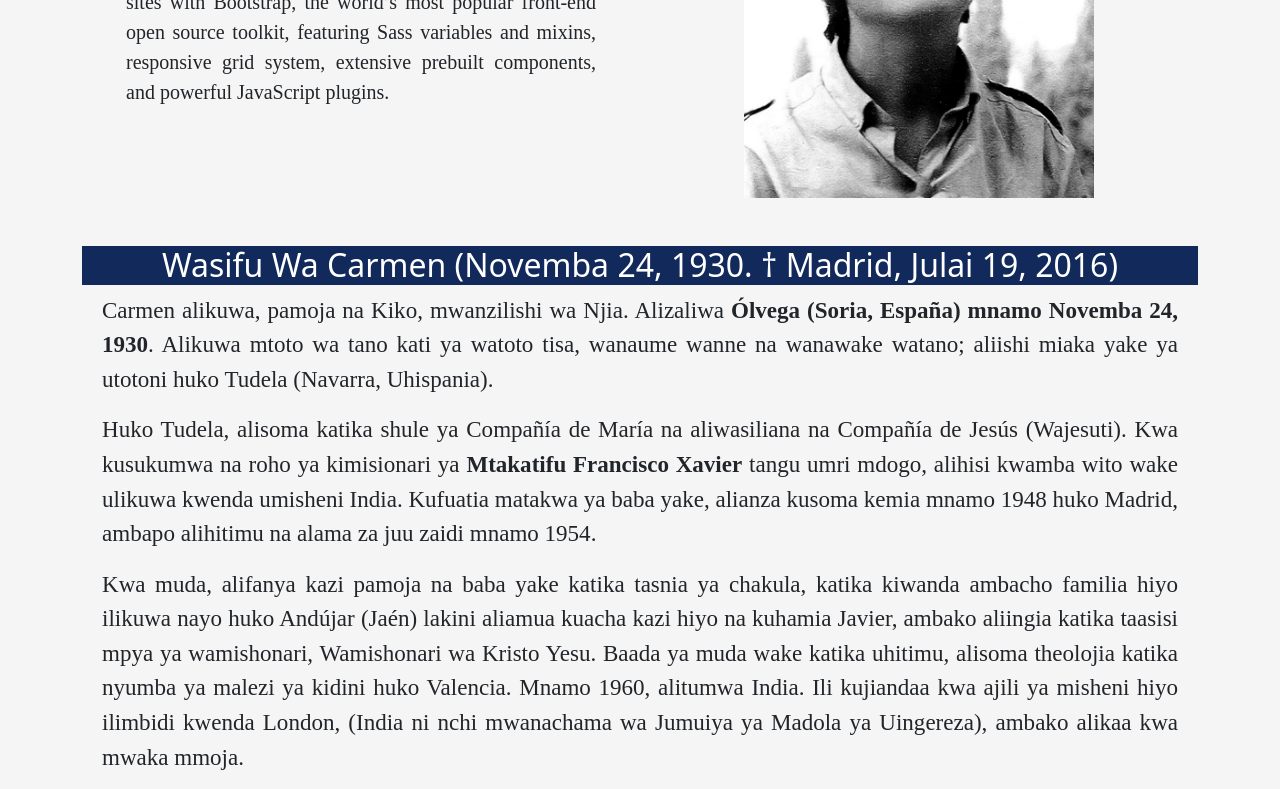
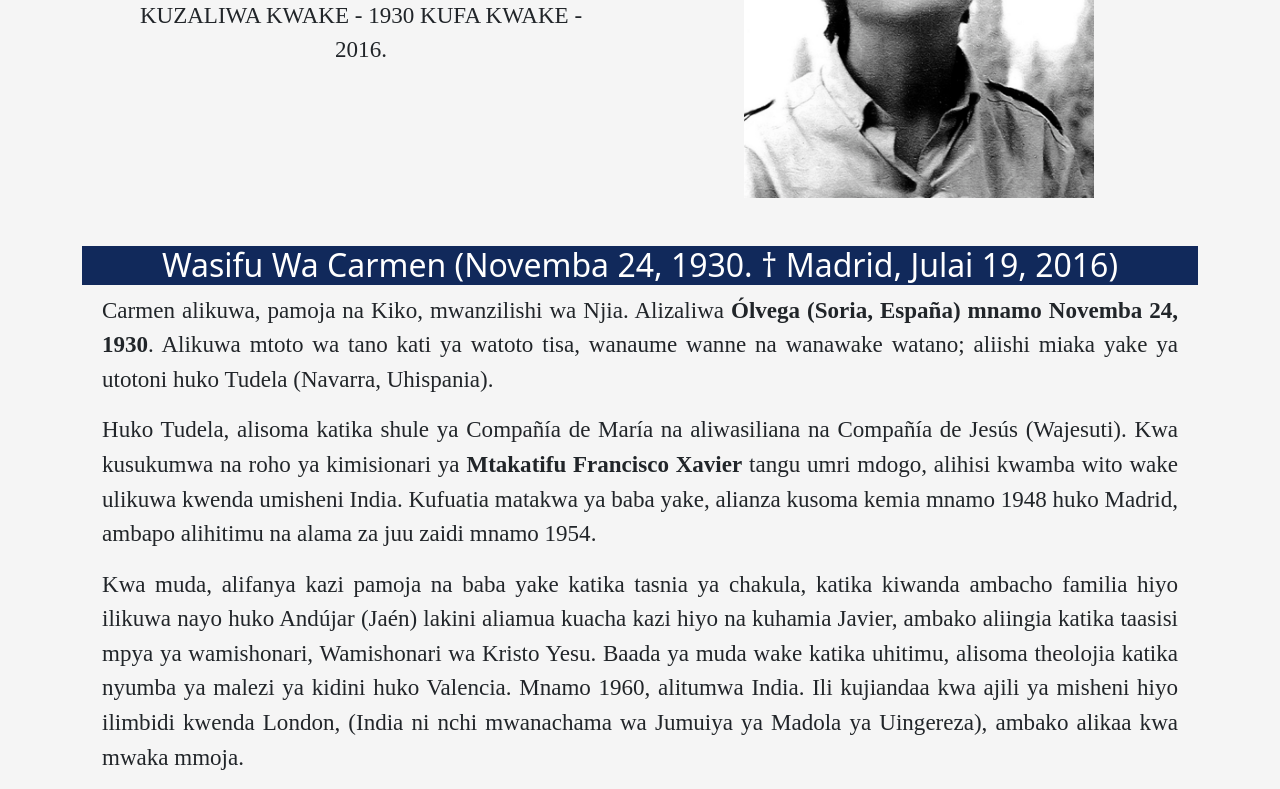
Before and after one commit to collo670/collo670.github.io, a website: page Carmen Hernandez.html in a window 1280 px wide. Shown: the part 311-1100 px from the top of the page. Drawn offline with nearby package versions, Linux system fonts and the light colour scheme.

Commit message:
carmen hero details

```diff
--- a/Carmen Hernandez.html
+++ b/Carmen Hernandez.html
@@ -60,7 +60,7 @@
                     </div>
                     <div class="col-lg-6">
                       <h1 class="display-5 fw-bold text-body-emphasis lh-1 mb-3">Historia Juu ya Carmen Hernández</h1>
-                      <p class="lead">Quickly design and customize responsive mobile-first sites with Bootstrap, the world’s most popular front-end open source toolkit, featuring Sass variables and mixins, responsive grid system, extensive prebuilt components, and powerful JavaScript plugins.
+                      <p style="text-align: center;" class="lead;">KUZALIWA KWAKE - 1930     KUFA KWAKE - 2016.
                       </p>
                     </div>
                   </div>
```
Also changed, not shown: index.html (+1 -1 lines).
